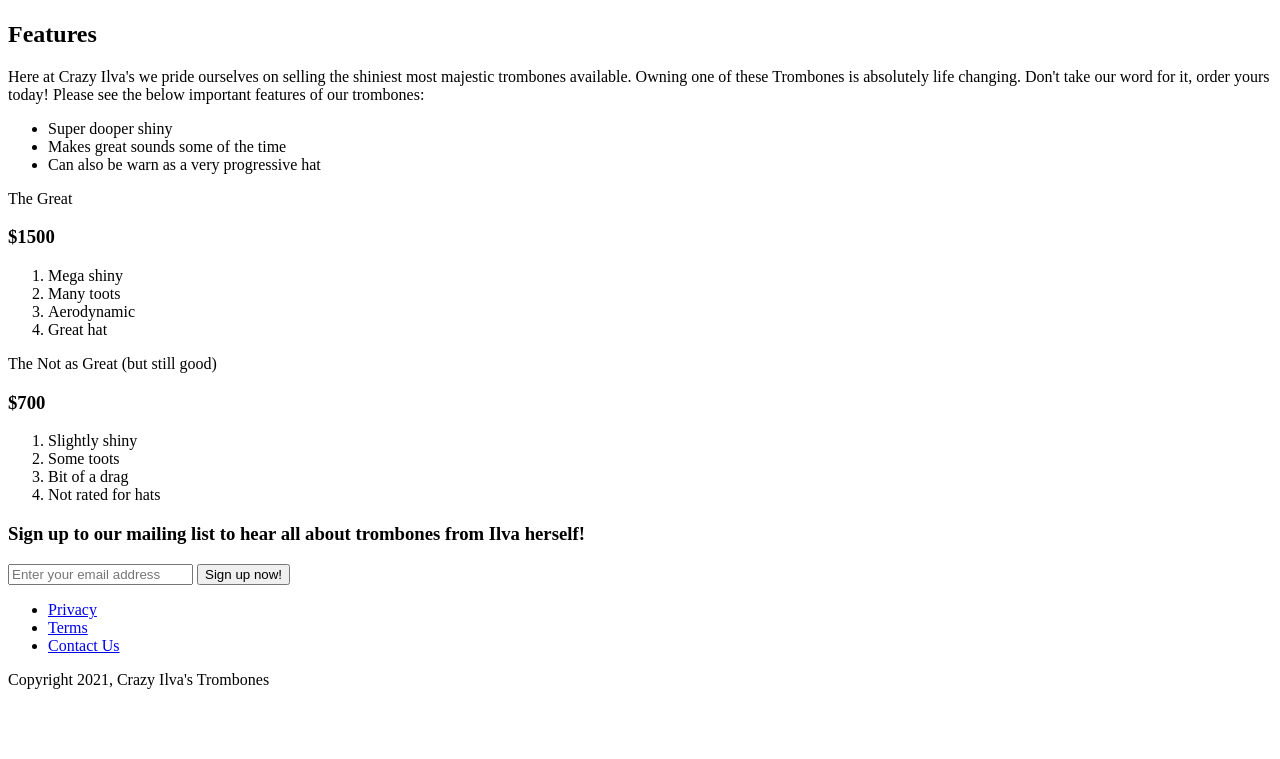
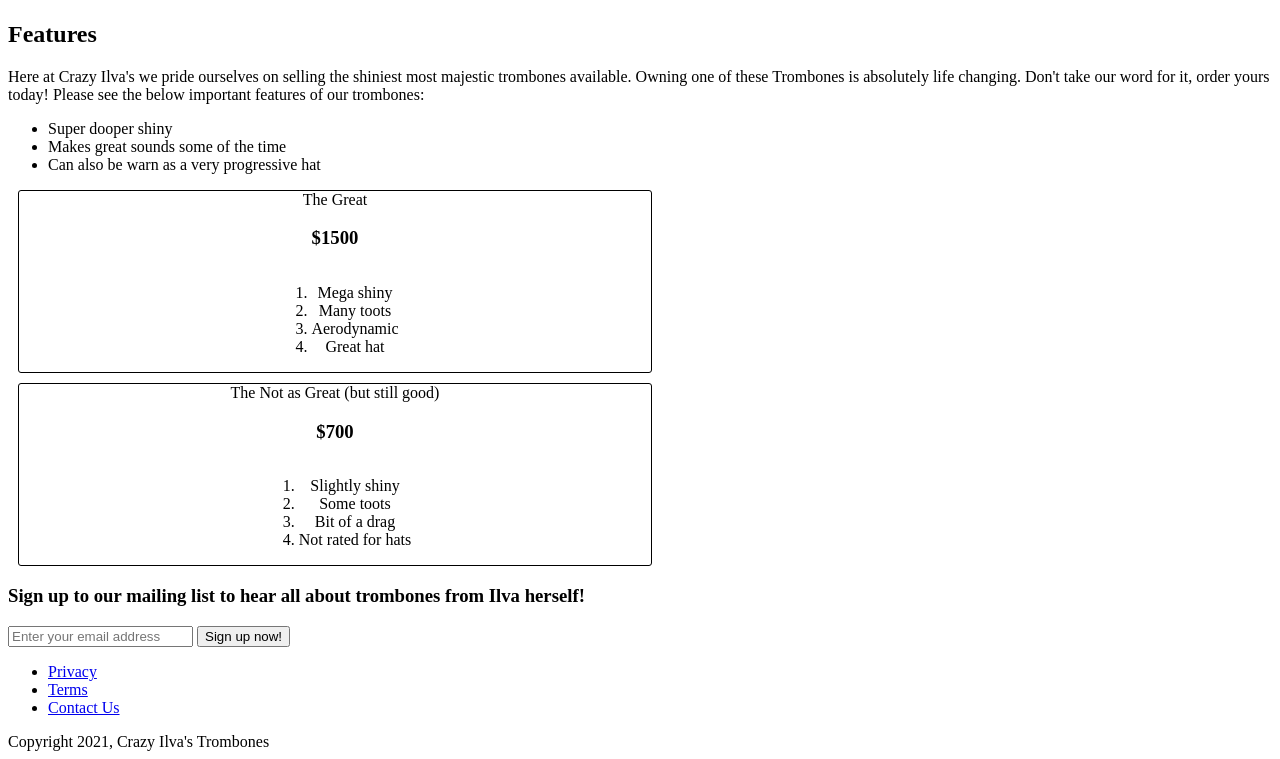
Before and after one commit to lachygmunro/FreeCodeCamp, a plain HTML site: page Projects/Product/index.html in a window 1280 px wide. Shown: the part 655-1414 px from the top of the page. Before the commit the page ends 1352 px from the top, so only its background shows below. Drawn offline with Linux system fonts and the light colour scheme.

Commit message:
Continued to work on CSS.

```diff
--- a/Projects/Product/index.html
+++ b/Projects/Product/index.html
@@ -74,7 +74,7 @@ User Story #15: My product landing page should utilize CSS flexbox at least once
             </ul>
     </section>
     <section id="Pricing">
-        <div class="Product" id="Great">
+        <div class="product" id="Great">
             <div class="name">The Great</div>
             <h3>$1500</h3>
             <ol>
@@ -84,7 +84,7 @@ User Story #15: My product landing page should utilize CSS flexbox at least once
                 <li>Great hat</li>
             </ol>
         </div>
-        <div class="Product" id="NotSoGreat">
+        <div class="product" id="NotSoGreat">
             <div class="name">The Not as Great (but still good)</div>
             <h3>$700</h3>
             <ol>
--- a/Projects/Product/style.css
+++ b/Projects/Product/style.css
@@ -10,3 +10,14 @@
 #logo {
     display: flex;
 }
+
+.product {
+    display: flex;
+    flex-direction: column;
+    align-items: center;
+    text-align: center;
+    width: calc(100% / 2);
+    margin: 10px;
+    border: 1px solid #000;
+    border-radius: 3px;
+}
```
